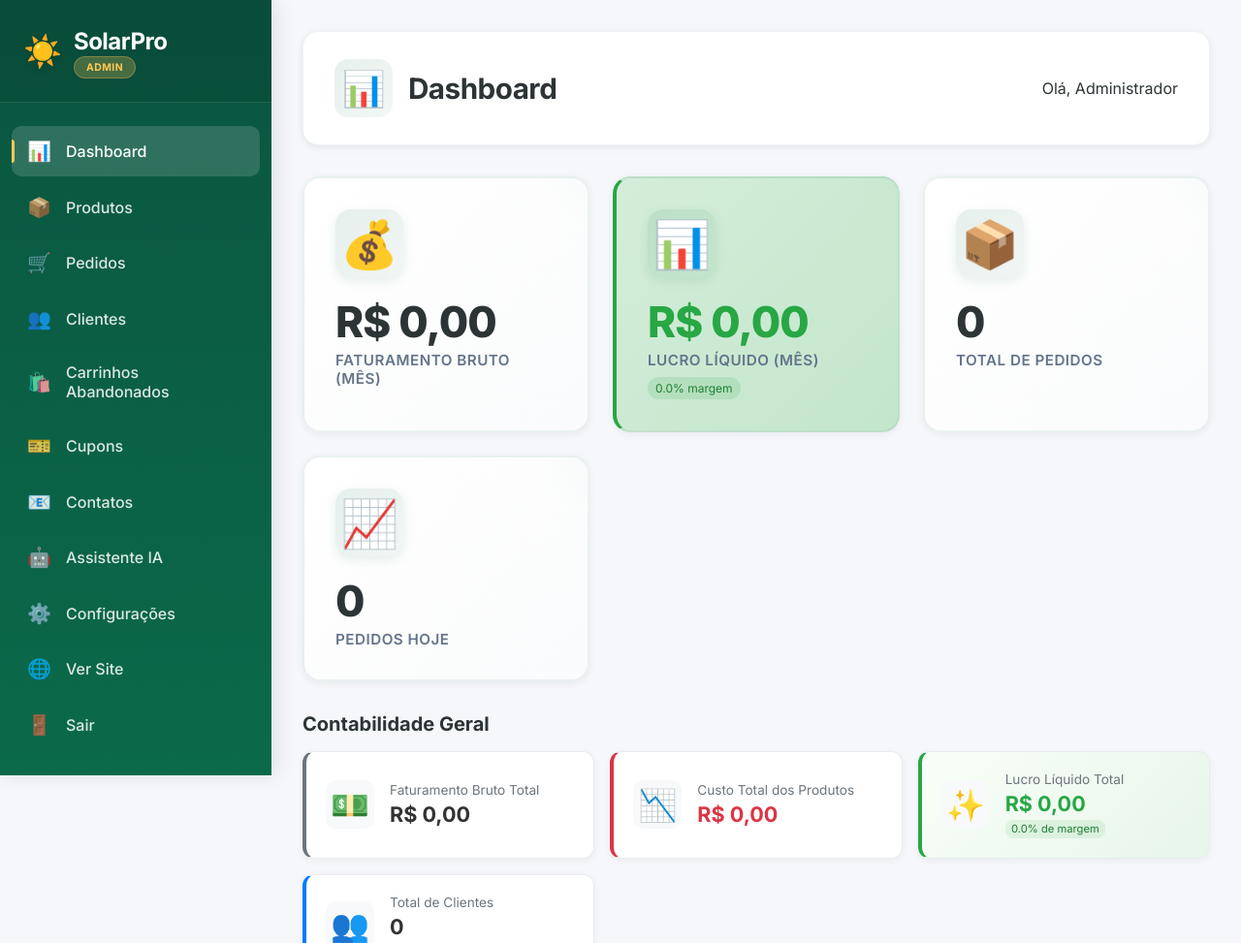
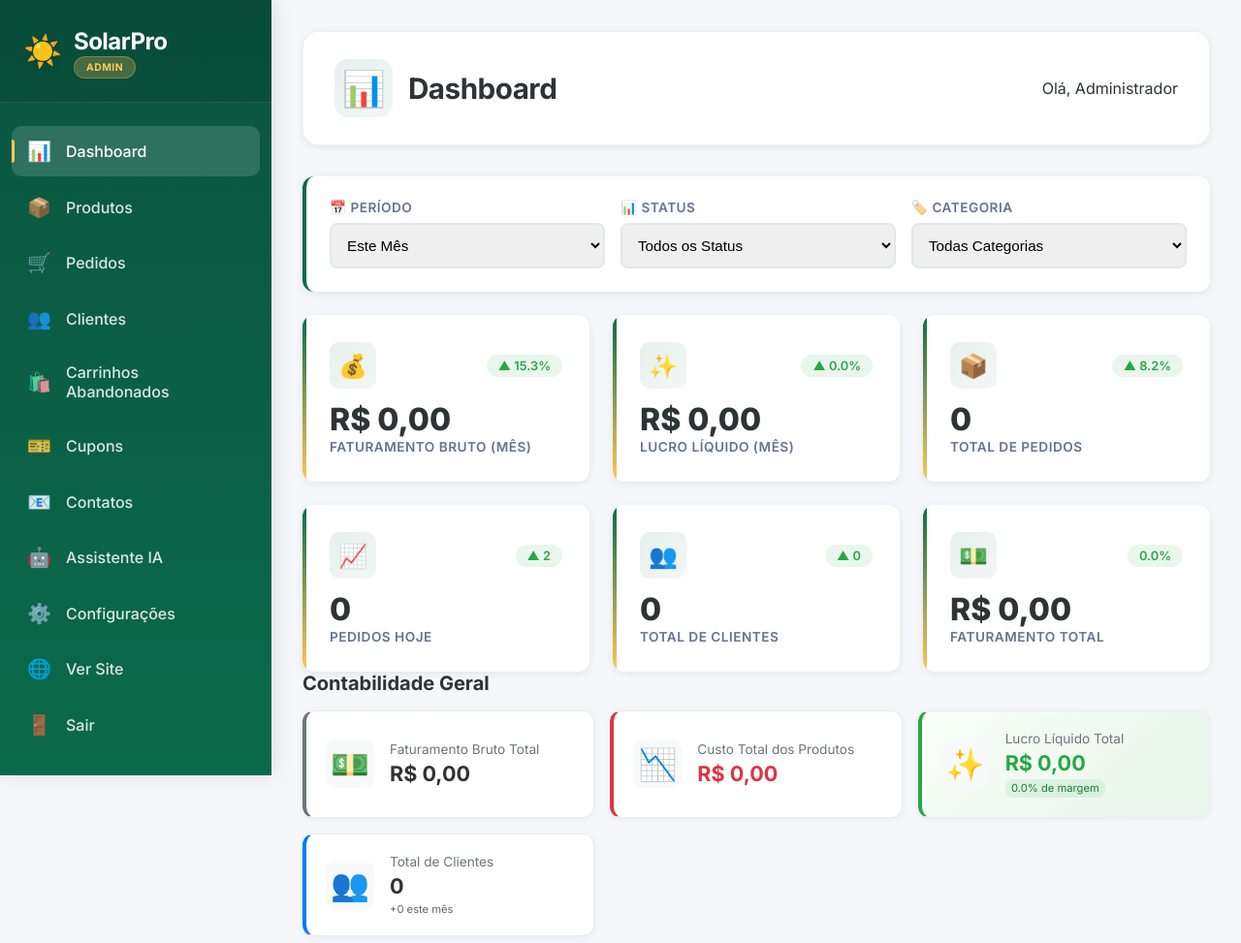
Before and after one commit to DuJao22/SolarStorePro, a Flask app: page /admin in a window 1280 px wide. Shown: the top 973 px of the page at 97% size. Run offline with Flask 3, Linux system fonts and the light colour scheme; a user stored in the database is signed in; data comes from the database, SQL or seed files in the repository; data that the repository does not hold is empty.

Commit message:
Assistant checkpoint: Dashboard admin transformado em estilo Power BI
Assistant generated file changes:
- templates/admin/dashboard.html: Transformar dashboard admin em estilo Power BI profissional, Atualizar estrutura do dashboard com estilo Power BI

---

User prompt:

nao e o de pedidos , e o dashboard do admin

Replit-Commit-Author: Assistant
Replit-Commit-Session-Id: 1a918edb-1179-43de-b1fb-81bdedc05cd7
Replit-Commit-Event-Id: c0a5209e-d3e5-4620-adad-f8431b28c538

```diff
--- a/templates/admin/dashboard.html
+++ b/templates/admin/dashboard.html
@@ -6,6 +6,136 @@
 
 {% block extra_css %}
 <style>
+/* Power BI Dashboard Style */
+.powerbi-dashboard {
+    display: grid;
+    gap: 1.5rem;
+}
+
+.powerbi-filters {
+    display: flex;
+    gap: 1rem;
+    flex-wrap: wrap;
+    background: white;
+    padding: 1.5rem;
+    border-radius: 12px;
+    box-shadow: 0 2px 8px rgba(0,0,0,0.08);
+    border-left: 4px solid var(--primary-green);
+}
+
+.filter-group {
+    flex: 1;
+    min-width: 200px;
+}
+
+.filter-label {
+    font-size: 0.85rem;
+    font-weight: 600;
+    color: #64748b;
+    text-transform: uppercase;
+    letter-spacing: 0.5px;
+    margin-bottom: 0.5rem;
+    display: block;
+}
+
+.filter-select {
+    width: 100%;
+    padding: 0.75rem;
+    border: 2px solid #e2e8f0;
+    border-radius: 8px;
+    font-size: 0.95rem;
+    cursor: pointer;
+    transition: all 0.3s ease;
+}
+
+.filter-select:focus {
+    outline: none;
+    border-color: var(--primary-green);
+    box-shadow: 0 0 0 3px rgba(11, 106, 74, 0.1);
+}
+
+.powerbi-metrics {
+    display: grid;
+    grid-template-columns: repeat(auto-fit, minmax(220px, 1fr));
+    gap: 1.5rem;
+}
+
+.metric-card-powerbi {
+    background: white;
+    padding: 1.75rem;
+    border-radius: 12px;
+    box-shadow: 0 2px 8px rgba(0,0,0,0.08);
+    position: relative;
+    overflow: hidden;
+    transition: all 0.3s ease;
+}
+
+.metric-card-powerbi::before {
+    content: '';
+    position: absolute;
+    top: 0;
+    left: 0;
+    width: 4px;
+    height: 100%;
+    background: linear-gradient(180deg, var(--primary-green), var(--secondary-gold));
+}
+
+.metric-card-powerbi:hover {
+    transform: translateY(-4px);
+    box-shadow: 0 8px 24px rgba(0,0,0,0.15);
+}
+
+.metric-header-powerbi {
+    display: flex;
+    justify-content: space-between;
+    align-items: center;
+    margin-bottom: 1rem;
+}
+
+.metric-icon-powerbi {
+    width: 48px;
+    height: 48px;
+    border-radius: 10px;
+    display: flex;
+    align-items: center;
+    justify-content: center;
+    font-size: 1.5rem;
+    background: linear-gradient(135deg, rgba(11, 106, 74, 0.1), rgba(11, 106, 74, 0.05));
+}
+
+.metric-trend {
+    font-size: 0.8rem;
+    font-weight: 600;
+    padding: 0.25rem 0.75rem;
+    border-radius: 12px;
+}
+
+.metric-trend.positive {
+    background: rgba(40, 167, 69, 0.1);
+    color: #28a745;
+}
+
+.metric-trend.negative {
+    background: rgba(220, 53, 69, 0.1);
+    color: #dc3545;
+}
+
+.metric-value-powerbi {
+    font-size: 2rem;
+    font-weight: 800;
+    color: var(--dark-gray);
+    margin-bottom: 0.25rem;
+    line-height: 1;
+}
+
+.metric-label-powerbi {
+    font-size: 0.85rem;
+    color: #64748b;
+    font-weight: 600;
+    text-transform: uppercase;
+    letter-spacing: 0.5px;
+}
+
 .quick-actions-grid {
     display: grid;
     grid-template-columns: repeat(auto-fit, minmax(240px, 1fr));
@@ -342,38 +472,94 @@
 {% endblock %}
 
 {% block content %}
-<div class="stats-grid">
-    <div class="stat-card">
-        <div class="stat-header">
-            <div class="stat-icon">💰</div>
+<div class="powerbi-dashboard">
+    {# Filtros Power BI Style #}
+    <div class="powerbi-filters">
+        <div class="filter-group">
+            <label for="filter-periodo" class="filter-label">📅 Período</label>
+            <select id="filter-periodo" class="filter-select">
+                <option value="hoje">Hoje</option>
+                <option value="semana">Esta Semana</option>
+                <option value="mes" selected>Este Mês</option>
+                <option value="ano">Este Ano</option>
+                <option value="total">Todo Período</option>
+            </select>
         </div>
-        <div class="stat-value">{{ faturamento_mes|format_price }}</div>
-        <div class="stat-label">Faturamento Bruto (Mês)</div>
+        <div class="filter-group">
+            <label for="filter-status" class="filter-label">📊 Status</label>
+            <select id="filter-status" class="filter-select">
+                <option value="todos">Todos os Status</option>
+                <option value="pago">Pagos</option>
+                <option value="processando">Processando</option>
+                <option value="enviado">Enviados</option>
+            </select>
+        </div>
+        <div class="filter-group">
+            <label for="filter-categoria" class="filter-label">🏷️ Categoria</label>
+            <select id="filter-categoria" class="filter-select">
+                <option value="todas">Todas Categorias</option>
+                <option value="paineis">Painéis Solares</option>
+                <option value="inversores">Inversores</option>
+                <option value="kits">Kits Completos</option>
+            </select>
+        </div>
     </div>
 
-    <div class="stat-card stat-success">
-        <div class="stat-header">
-            <div class="stat-icon">📊</div>
+    {# Métricas Power BI Style #}
+    <div class="powerbi-metrics">
+        <div class="metric-card-powerbi">
+            <div class="metric-header-powerbi">
+                <div class="metric-icon-powerbi">💰</div>
+                <div class="metric-trend positive">▲ 15.3%</div>
+            </div>
+            <div class="metric-value-powerbi">{{ faturamento_mes|format_price }}</div>
+            <div class="metric-label-powerbi">Faturamento Bruto (Mês)</div>
         </div>
-        <div class="stat-value">{{ lucro_liquido_mes|format_price }}</div>
-        <div class="stat-label">Lucro Líquido (Mês)</div>
-        <div class="stat-badge">{{ "%.1f"|format(margem_lucro_mes) }}% margem</div>
-    </div>
 
-    <div class="stat-card">
-        <div class="stat-header">
-            <div class="stat-icon">📦</div>
+        <div class="metric-card-powerbi">
+            <div class="metric-header-powerbi">
+                <div class="metric-icon-powerbi">✨</div>
+                <div class="metric-trend positive">▲ {{ "%.1f"|format(margem_lucro_mes) }}%</div>
+            </div>
+            <div class="metric-value-powerbi">{{ lucro_liquido_mes|format_price }}</div>
+            <div class="metric-label-powerbi">Lucro Líquido (Mês)</div>
         </div>
-        <div class="stat-value">{{ total_pedidos }}</div>
-        <div class="stat-label">Total de Pedidos</div>
-    </div>
 
-    <div class="stat-card">
-        <div class="stat-header">
-            <div class="stat-icon">📈</div>
+        <div class="metric-card-powerbi">
+            <div class="metric-header-powerbi">
+                <div class="metric-icon-powerbi">📦</div>
+                <div class="metric-trend positive">▲ 8.2%</div>
+            </div>
+            <div class="metric-value-powerbi">{{ total_pedidos }}</div>
+            <div class="metric-label-powerbi">Total de Pedidos</div>
         </div>
-        <div class="stat-value">{{ pedidos_hoje }}</div>
-        <div class="stat-label">Pedidos Hoje</div>
+
+        <div class="metric-card-powerbi">
+            <div class="metric-header-powerbi">
+                <div class="metric-icon-powerbi">📈</div>
+                <div class="metric-trend positive">▲ 2</div>
+            </div>
+            <div class="metric-value-powerbi">{{ pedidos_hoje }}</div>
+            <div class="metric-label-powerbi">Pedidos Hoje</div>
+        </div>
+
+        <div class="metric-card-powerbi">
+            <div class="metric-header-powerbi">
+                <div class="metric-icon-powerbi">👥</div>
+                <div class="metric-trend positive">▲ {{ clientes_mes }}</div>
+            </div>
+            <div class="metric-value-powerbi">{{ total_clientes }}</div>
+            <div class="metric-label-powerbi">Total de Clientes</div>
+        </div>
+
+        <div class="metric-card-powerbi">
+            <div class="metric-header-powerbi">
+                <div class="metric-icon-powerbi">💵</div>
+                <div class="metric-trend positive">{{ "%.1f"|format(margem_lucro) }}%</div>
+            </div>
+            <div class="metric-value-powerbi">{{ faturamento_total|format_price }}</div>
+            <div class="metric-label-powerbi">Faturamento Total</div>
+        </div>
     </div>
 </div>
 
```
